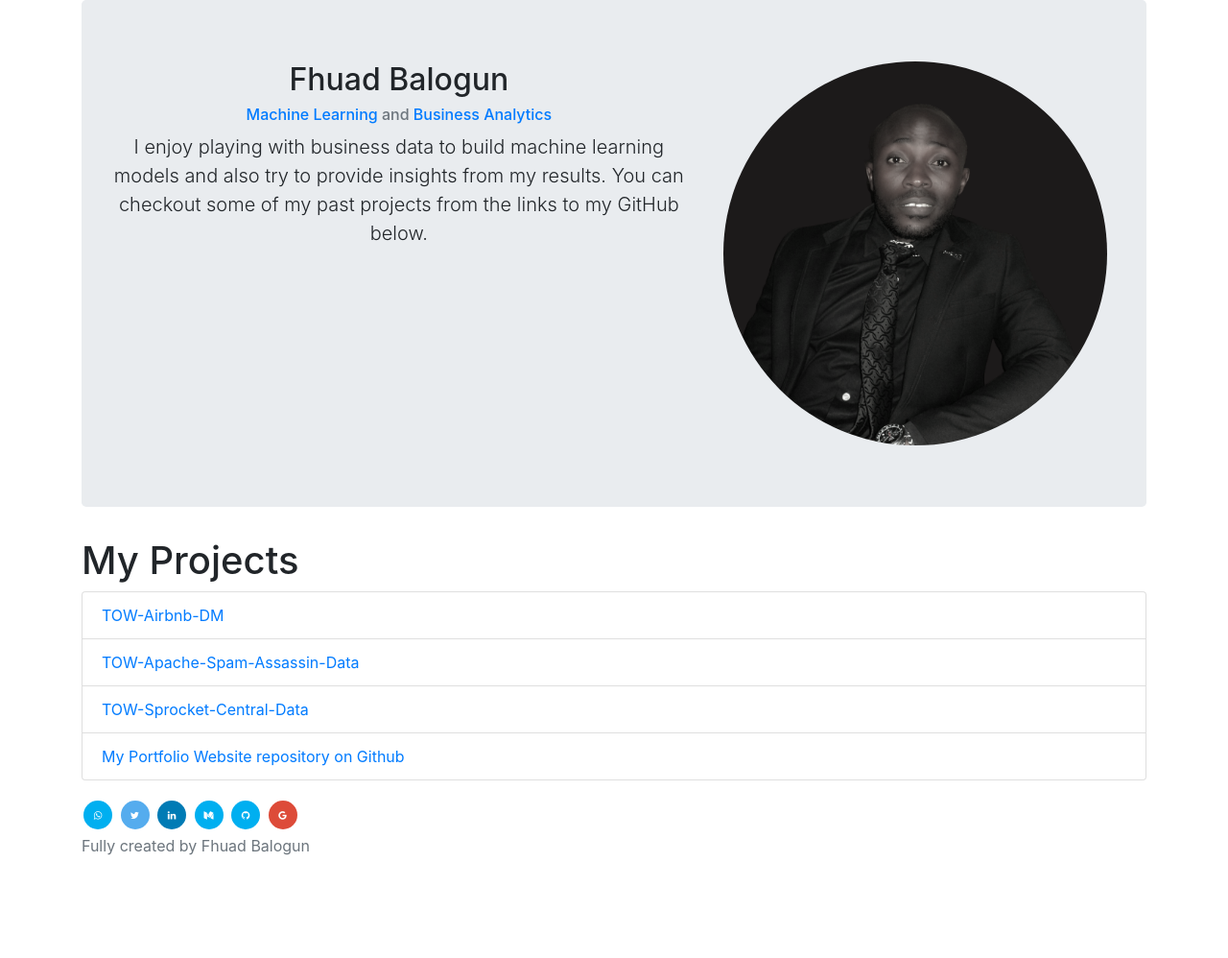
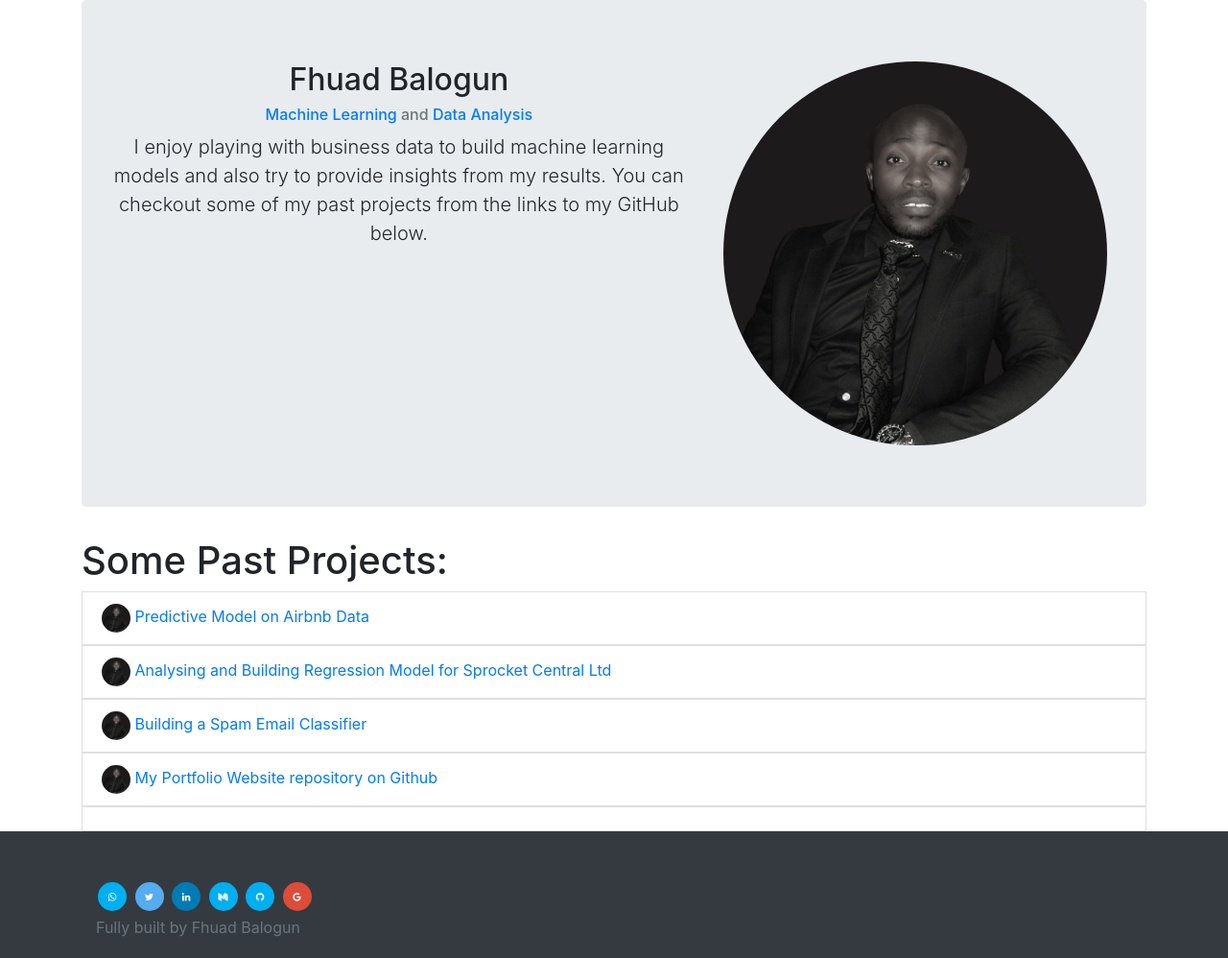
Before and after one commit to fhuadeen/TOW-My-Portfolio-Website, a Flask app: page /projects in a window 1280 px wide. Shown: the part 56-1054 px from the top of the page at 96% size. Before the commit the page ends 947 px from the top, so only its background shows below. Run offline with Flask 2, Linux system fonts and the light colour scheme; some libraries are stand-ins or nearby versions.

Commit message:
Updated Templates folder html

```diff
--- a/templates/layout.html
+++ b/templates/layout.html
@@ -13,8 +13,10 @@
     </div>
     <script src="https://stackpath.bootstrapcdn.com/bootstrap/4.5.0/js/bootstrap.min.js"></script>
   </body>
-  <footer class="footer mt-auto py-3">
-    <div class="container">
+
+  <div class='container-fluid bg-dark footer pb-1 pb-lg-10'>
+    <div class='container'>
+    <div class='col-sm-6 col-md-6 col-lg-4 col-xl-4 pt-5 pt-lg-10 order-sm-1'>
       <head>
       <meta name="viewport" content="width=device-width, initial-scale=1">
       <link rel="stylesheet" href="https://cdnjs.cloudflare.com/ajax/libs/font-awesome/4.7.0/css/font-awesome.min.css">
@@ -66,7 +68,8 @@
       <a href="https://github.com/fhuadeen" class="fa fa-github"></a>
       <a href="mailto:fhuadbalgoun@gmail.com" class="fa fa-google"></a>
       </body>
-      <p class="text-muted">Fully created by Fhuad Balogun</p>
+      <p class="text-muted">Fully built by Fhuad Balogun</p>
     </div>
-  </footer>
+    </div>
+  </div>
 </html>
--- a/templates/projects.html
+++ b/templates/projects.html
@@ -5,7 +5,7 @@
   <div class="row featurette">
     <div class="col-md-7">
       <h2 class="featurette-heading">Fhuad Balogun</h2>
-      <h6><span class="text-muted"><a href="https://en.wikipedia.org/wiki/Machine_learning">Machine Learning</a> and <a href="https://en.wikipedia.org/wiki/Business_analytics">Business Analytics</a></span></h6>
+      <h6><span class="text-muted"><a href="https://en.wikipedia.org/wiki/Machine_learning">Machine Learning</a> and <a href="https://en.wikipedia.org/wiki/Data_analysis">Data Analysis</a></span></h6>
       <p class="lead">I enjoy playing with business data to build machine learning models and also try to provide insights from my results. You can checkout some of my past projects from the links to my GitHub below.</p>
     </div>
     <hr class="featurette-divider">
@@ -20,12 +20,40 @@
   </div>
 </div>
 
-<h1>My Projects</h1>
-<ul class="list-group">
-    <li class="list-group-item"><a href="https://github.com/fhuadeen/TOW-Airbnb-DM">TOW-Airbnb-DM</a></li>
-    <li class="list-group-item"><a href="https://github.com/fhuadeen/TOW-Apache-Spam-Assassin-Data">TOW-Apache-Spam-Assassin-Data</a></li>
-    <li class="list-group-item"><a href="https://github.com/fhuadeen/TOW-Sprocket-Central-Data">TOW-Sprocket-Central-Data</a></li>
-    <li class="list-group-item"><a href="https://github.com/fhuadeen/fhuadeen.github.io">My Portfolio Website repository on Github</a></li>
-</ul>
+<h1>Some Past Projects:</h1>
+    <ul class="list-group">
+          <div class="grid">
+            <li class="list-group-item">
+                   <img src="{{url_for('static', filename='fhuad_profile.png')}}" width="30" height="30" alt="" />
+                   <a href="https://github.com/fhuadeen/TOW-Airbnb-DM">Predictive Model on Airbnb Data</a>
+            </li>
+          </div>
 
-{% endblock %}
+        <div class="grid">
+            <li class="list-group-item">
+                   <img src="{{url_for('static', filename='fhuad_profile.png')}}" width="30" height="30" alt="" />
+                   <a href="https://github.com/fhuadeen/TOW-Sprocket-Central-Data">Analysing and Building Regression Model for Sprocket Central Ltd</a>
+            </li>
+          </div>
+
+          <div class="grid">
+            <li class="list-group-item">
+                   <img src="{{url_for('static', filename='fhuad_profile.png')}}" width="30" height="30" alt="" />
+                   <a href="https://github.com/fhuadeen/TOW-Apache-Spam-Assassin-Data">Building a Spam Email Classifier</a>
+            </li>
+          </div>
+
+          <div class="grid">
+            <li class="list-group-item">
+                   <img src="{{url_for('static', filename='fhuad_profile.png')}}" width="30" height="30" alt="" />
+                   <a href="https://github.com/fhuadeen/TOW-My-Portfolio-Website">My Portfolio Website repository on Github</a>
+            </li>
+          </div>
+          <div class="grid">
+            <li class="list-group-item">
+
+            </li>
+          </div>
+      </ul>
+
+  {% endblock %}
```
Also changed, not shown: templates/home.html (+9 -5 lines).
